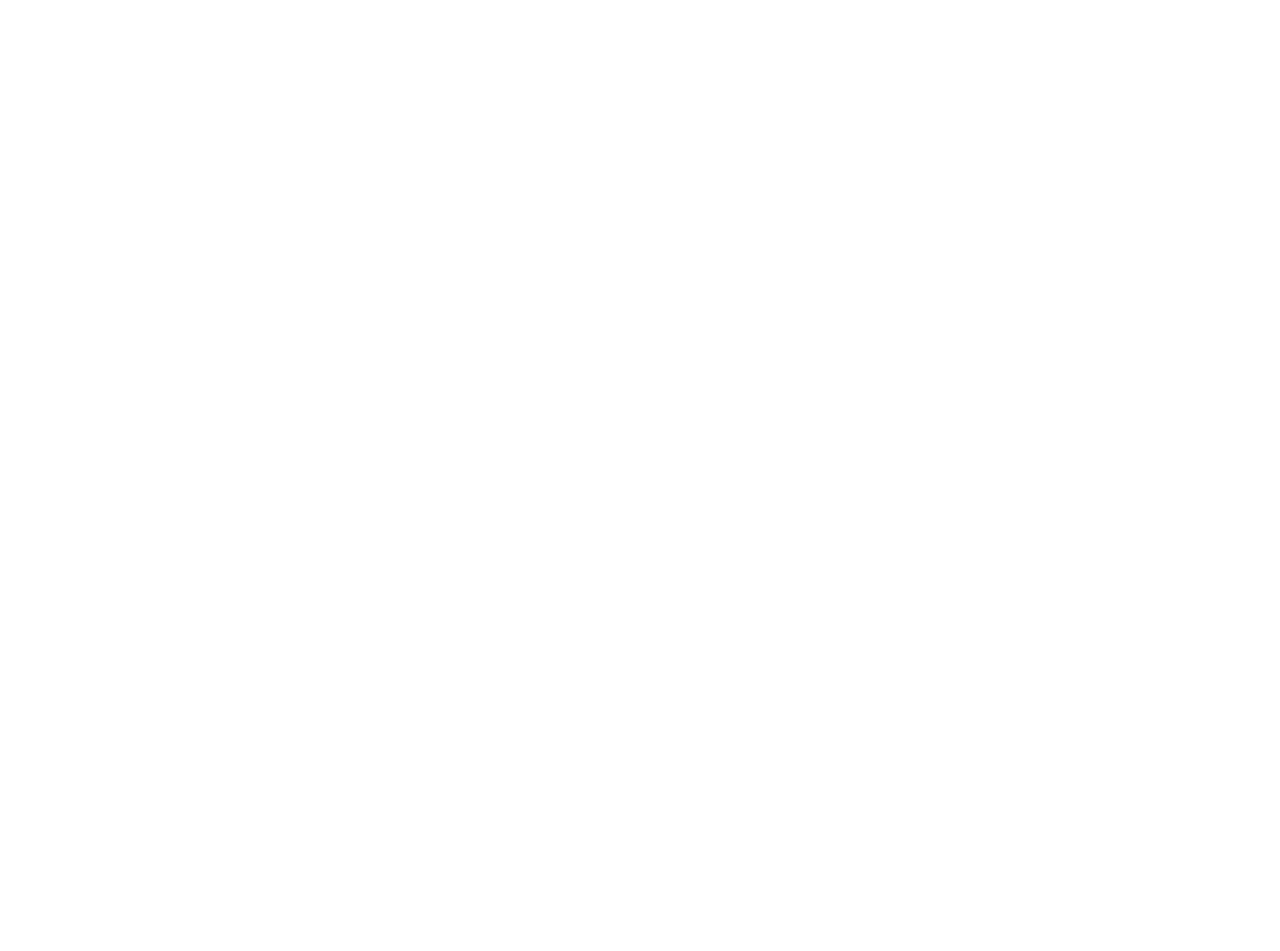
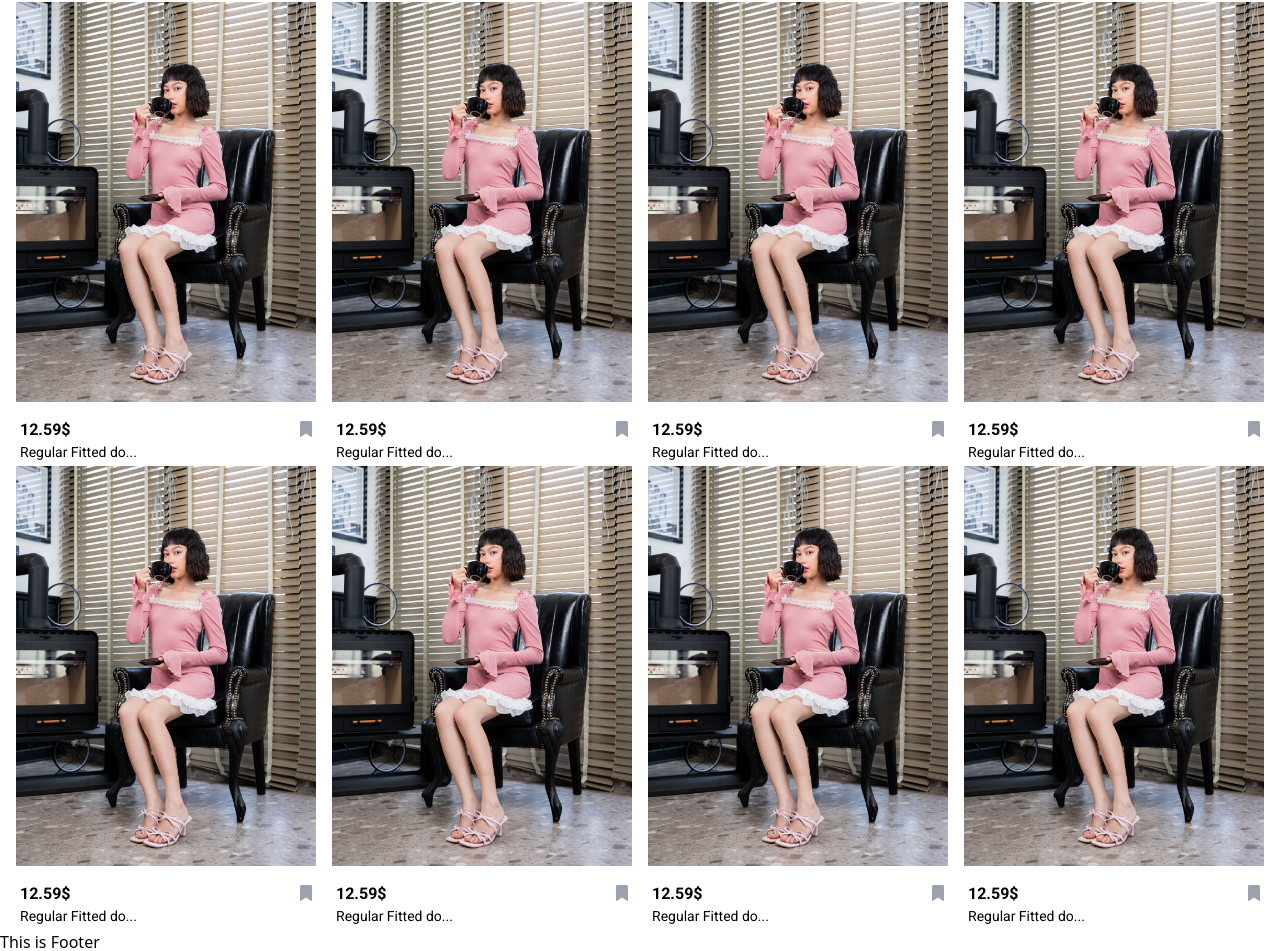
Before and after one commit to UdomHorn/Ten11, a React (Vite) app: page / in a window 1280 px wide. Shown: the part 1473-2424 px from the top of the page. Before the commit the page ends 1341 px from the top, so only its background shows below. Built offline with nearby package versions, Linux system fonts and the light colour scheme; a web font is replaced by a local one.

Commit message:
add home page

```diff
--- a/src/Component/Home.jsx
+++ b/src/Component/Home.jsx
@@ -2,14 +2,159 @@
 import img1 from '../assets/Images/TEN11 - Puppy Love Collection App Banner.jpg'
 import img2 from '../assets/Images/8J6A0448.jpg'
 import img3 from '../assets/Images/8J6A0460.jpg'
+import {faBookmark} from '@fortawesome/free-solid-svg-icons'
+import { FontAwesomeIcon } from '@fortawesome/react-fontawesome'
+
 const Home = () => {
   return (
-    <div>
-      <div><img src={img1} alt="" /></div>
+    <div className='pt-[48px] font-roboto'>
+      <div>
+        <div><img src={img1} alt="" /></div>
 
-      <div className='w-[75%] h-full bg-red-200 flex justify-center items-center m-auto mt-4 gap-7'>
-        <div><img src={img2} alt="" /></div>
-        <div><img src={img3} alt="" /></div>
+        <div className='w-[75%] max-md:w-[94%] h-full  flex justify-center items-center m-auto mt-4 gap-7'>
+        <div>
+          <img src={img2} alt="" />
+          <div className='flex justify-center items-center text-center mt-3'>
+          <div className=' w-[94%] font-roboto font-bold text-base p-3  border border-gray-500 '>Women Collection</div>
+          </div>
+        </div>
+        <div>
+          <img src={img3} alt="" />
+          <div className='flex justify-center items-center text-center mt-3'>
+          <div className=' w-[94%]  font-roboto font-bold text-base p-3  border border-gray-500 '>Men Collection</div>
+          </div>
+        </div>
+        </div>
+        <div className='w-full text-3xl font-bold mt-10 px-1.5 py-2.5 '>
+          This Week's Hilights
+        </div>
+
+        <div className='grid grid-cols-2 max-sm:grid-cols-1 gap-4 px-4'>
+        <div className='flex gap-4  '>
+          <div>
+            <img src={img2} alt="" />
+            <div className='mt-3 p-1'>
+            <div className='flex justify-between '>
+              <div className='font-bold text-base '>
+                12.59$
+              </div>
+              <div className='text-gray-400  '>
+              <FontAwesomeIcon icon={faBookmark} />
+              </div>
+            </div>
+            <p className='text-sm'>Regular Fitted do...</p>
+            </div>
+          </div>
+          <div>
+            <img src={img2} alt="" />
+            <div className='mt-3 p-1'>
+            <div className='flex justify-between '>
+              <div className='font-bold text-base '>
+                12.59$
+              </div>
+              <div className='text-gray-400  '>
+              <FontAwesomeIcon icon={faBookmark} />
+              </div>
+            </div>
+            <p className='text-sm'>Regular Fitted do...</p>
+            </div>
+          </div>
+        </div>
+        <div className='flex gap-4 '>
+        <div>
+            <img src={img2} alt="" />
+            <div className='mt-3 p-1'>
+            <div className='flex justify-between '>
+              <div className='font-bold text-base '>
+                12.59$
+              </div>
+              <div className='text-gray-400  '>
+              <FontAwesomeIcon icon={faBookmark} />
+              </div>
+            </div>
+            <p className='text-sm'>Regular Fitted do...</p>
+            </div>
+          </div>
+          <div>
+            <img src={img2} alt="" />
+            <div className='mt-3 p-1'>
+            <div className='flex justify-between '>
+              <div className='font-bold text-base '>
+                12.59$
+              </div>
+              <div className='text-gray-400  '>
+              <FontAwesomeIcon icon={faBookmark} />
+              </div>
+            </div>
+            <p className='text-sm'>Regular Fitted do...</p>
+            </div>
+          </div>
+        </div>
+        </div>
+
+        <div className='grid grid-cols-2 max-sm:grid-cols-1 gap-4 px-4'>
+        <div className='flex gap-4  '>
+          <div>
+            <img src={img2} alt="" />
+            <div className='mt-3 p-1'>
+            <div className='flex justify-between '>
+              <div className='font-bold text-base '>
+                12.59$
+              </div>
+              <div className='text-gray-400  '>
+              <FontAwesomeIcon icon={faBookmark} />
+              </div>
+            </div>
+            <p className='text-sm'>Regular Fitted do...</p>
+            </div>
+          </div>
+          <div>
+            <img src={img2} alt="" />
+            <div className='mt-3 p-1'>
+            <div className='flex justify-between '>
+              <div className='font-bold text-base '>
+                12.59$
+              </div>
+              <div className='text-gray-400  '>
+              <FontAwesomeIcon icon={faBookmark} />
+              </div>
+            </div>
+            <p className='text-sm'>Regular Fitted do...</p>
+            </div>
+          </div>
+        </div>
+        <div className='flex gap-4 '>
+        <div>
+            <img src={img2} alt="" />
+            <div className='mt-3 p-1'>
+            <div className='flex justify-between '>
+              <div className='font-bold text-base '>
+                12.59$
+              </div>
+              <div className='text-gray-400  '>
+              <FontAwesomeIcon icon={faBookmark} />
+              </div>
+            </div>
+            <p className='text-sm'>Regular Fitted do...</p>
+            </div>
+          </div>
+          <div>
+            <img src={img2} alt="" />
+            <div className='mt-3 p-1'>
+            <div className='flex justify-between '>
+              <div className='font-bold text-base '>
+                12.59$
+              </div>
+              <div className='text-gray-400  '>
+              <FontAwesomeIcon icon={faBookmark} />
+              </div>
+            </div>
+            <p className='text-sm'>Regular Fitted do...</p>
+            </div>
+          </div>
+        </div>
+        </div>
+
       </div>
     </div>
   )
--- a/src/Component/Nav.jsx
+++ b/src/Component/Nav.jsx
@@ -5,8 +5,9 @@
 import logo from '../assets/Images/logo.png'
 const Nav = () => {
   return (
-    <div className=''>
-      <div className='flex justify-center items-center   '>
+    <div className='fixed  w-full top-0 left-0 z-10'>
+      <div className='w-full overflow-hidden
+       bg-white flex justify-center items-center   '>
 
       <div className='flex justify-between  w-[80%] items-center p-2.5 max-md:w-full '>
         <div className='flex gap-2 items-center text-2xl ' ><FontAwesomeIcon icon={faBars}/>
```
